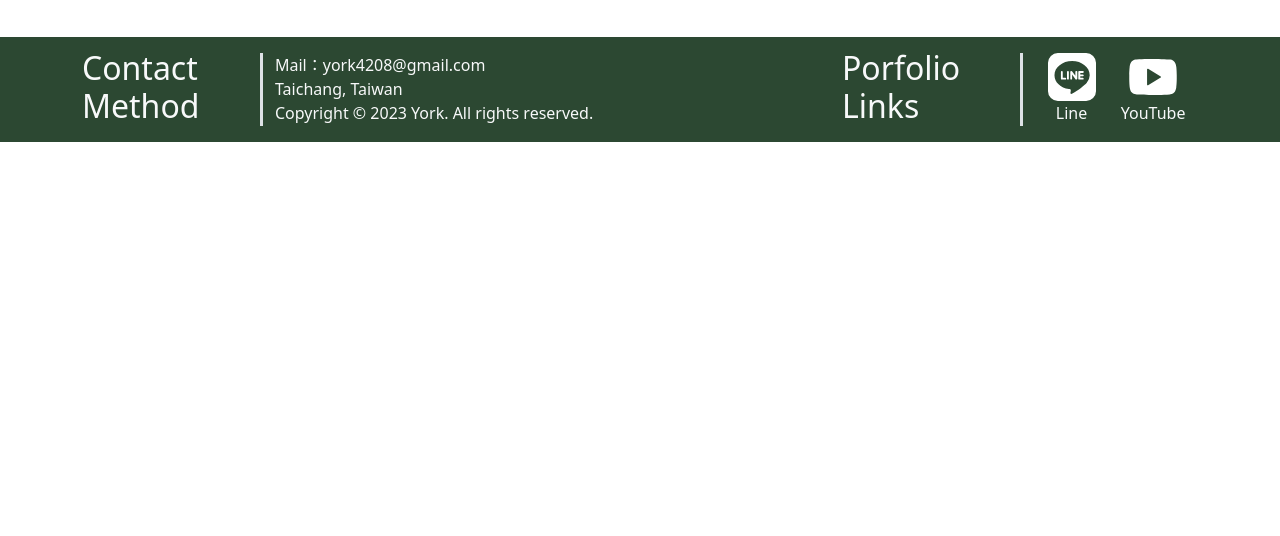
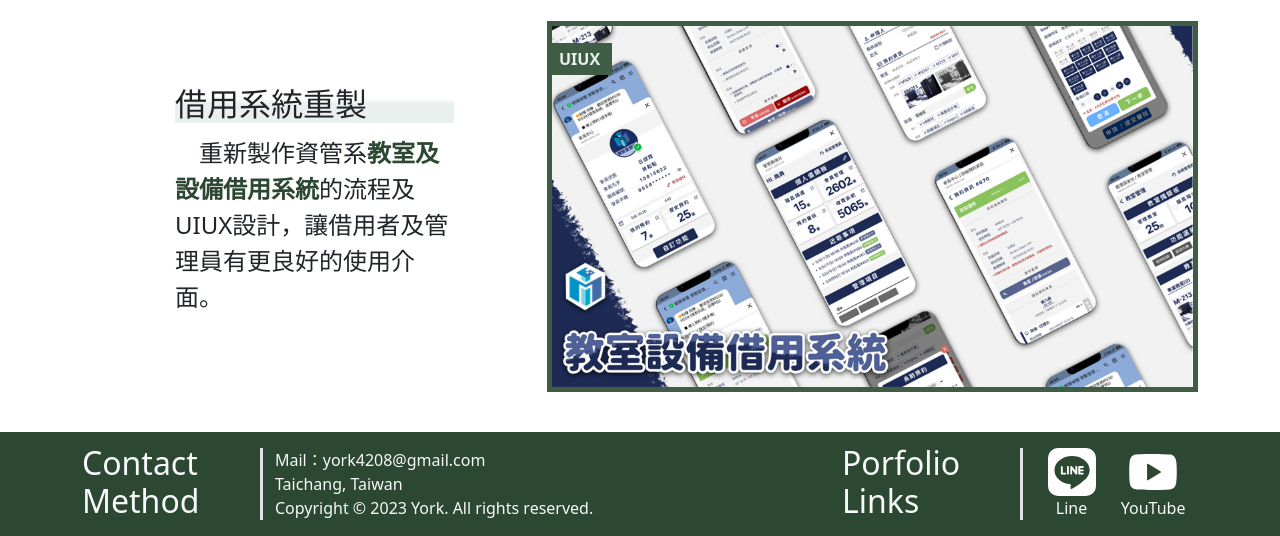
Before and after one commit to york4208tw/Portfolio, a plain HTML site: page web_design.html in a window 1280 px wide. Shown: the part 1876-2412 px from the top of the page. Before the commit the page ends 2018 px from the top, so only its background shows below. Drawn offline with nearby package versions, Linux system fonts and the light colour scheme.

Commit message:
新作品：借用系統UI上架

```diff
--- a/web_design.html
+++ b/web_design.html
@@ -114,6 +114,19 @@
                         <div class="mb-3 faver-text">與系上管理員共同協助互動面板開發，提供系所影片、公車、天氣等資訊展示。</div>
                     </div>
                 </li>
+                <hr class="d-md-none">
+                <!-- Faver 4 -->
+                <li class="d-flex flex-wrap flex-md-row-reverse align-items-center mb-6">
+                    <div class="col-12 col-md-7 position-relative mb-3 mb-md-0">
+                        <img class="img-fluid border border-5 border-primary" src="pic/Paint/Pa00.png" alt="">
+                        <div class="position-absolute faver-tag">UIUX</div>
+                    </div>
+                    <div class="d-none d-md-block col-1">&nbsp;</div>
+                    <div class="col-12 col-md-3 content">
+                        <div class="h2 mb-3 faver-title">借用系統重製<span class="d-md-none"> UIUX</span></div>
+                        <div class="mb-3 faver-text">重新製作資管系<strong>教室及設備借用系統</strong>的流程及UIUX設計，讓借用者及管理員有更良好的使用介面。</div>
+                    </div>
+                </li>
             </ul>
         </div>
     </div>
```
Also changed, not shown: pic/Paint/Pa00.png (added).
